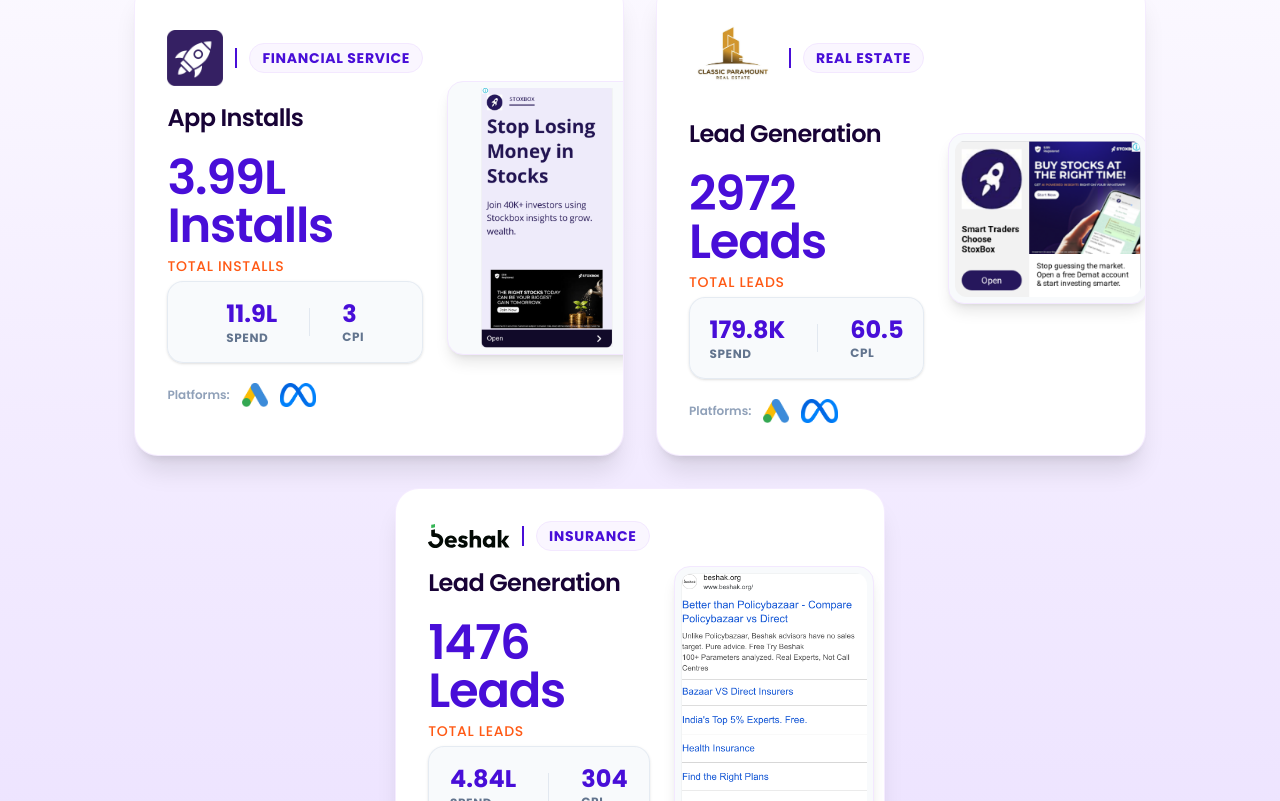
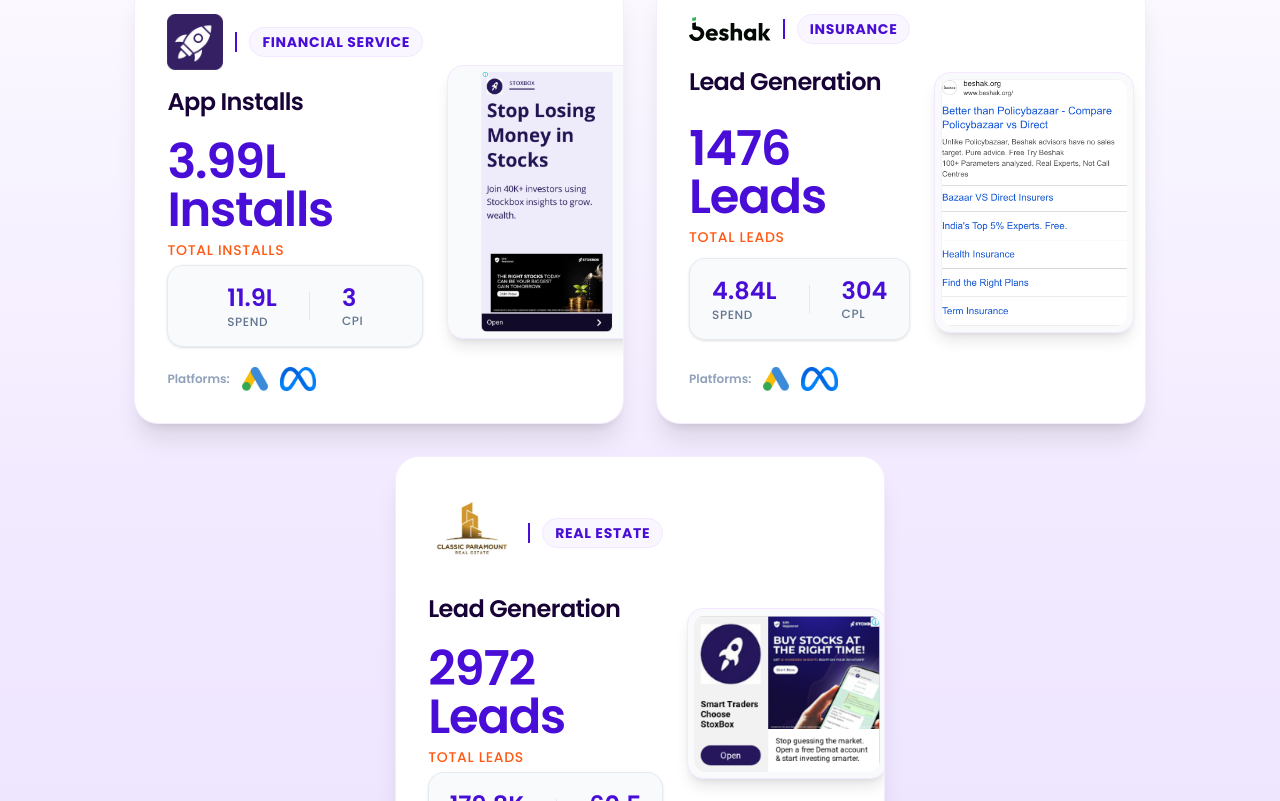
Before and after one commit to mizaan-sk/branmark-task, a Next.js app: page / in a window 1280 px wide. Shown: the part 1299-2100 px from the top of the page. Built offline with nearby package versions, Linux system fonts and the light colour scheme.

Commit message:
font fixed

```diff
--- a/app/components/ClientResults.jsx
+++ b/app/components/ClientResults.jsx
@@ -10,7 +10,7 @@
     brandName: "StoxBox",
     category: "Financial Service",
     logoSrc: "/logos/stox.png",
-    logoClass: "h-14 sm:h-14 w-auto max-w-[140px] object-contain",
+    logoClass: "h-18 sm:h-14 w-auto max-w-[140px] object-contain",
     type: "App Installs",
     totalLeads: "3.99L Installs",
     metricLabel: "TOTAL INSTALLS",
@@ -25,11 +25,30 @@
     adAlt: "StoxBox Financial Service Ad Creative",
   },
   {
+    id: "beshak",
+    brandName: "Beshak",
+    category: "Insurance",
+    logoSrc: "/logos/beshak.svg",
+    logoClass: "h-9 sm:h-6 w-auto max-w-[130px] object-contain",
+    type: "Lead Generation",
+    totalLeads: "1476 Leads",
+    metricLabel: "TOTAL LEADS",
+    spends: "4.84L",
+    cpl: "304",
+    costLabel: "CPL",
+    channels: [
+      { name: "Google Ads", iconSrc: "/assets/8.png" },
+      { name: "Meta Logo", iconSrc: "/assets/3.png" },
+    ],
+    adImageSrc: "/cs/c5.png",
+    adAlt: "Beshak Insurance Ad Creative",
+  },
+  {
     id: "classic-paramount",
     brandName: "Classic Paramount Real Estate",
     category: "Real Estate",
     logoSrc: "/logos/cp.jpg",
-    logoClass: "h-29 sm:h-22 w-auto max-w-[190px] object-contain",
+    logoClass: "h-24 sm:h-22 w-auto max-w-[190px] object-contain",
     type: "Lead Generation",
     totalLeads: "2972 Leads",
     metricLabel: "TOTAL LEADS",
@@ -42,25 +61,6 @@
     ],
     adImageSrc: "/cs/cd2.png",
     adAlt: "Classic Paramount Real Estate Ad Creative",
-  },
-  {
-    id: "beshak",
-    brandName: "Beshak",
-    category: "Insurance",
-    logoSrc: "/logos/beshak.svg",
-    logoClass: "h-5 sm:h-6 w-auto max-w-[130px] object-contain",
-    type: "Lead Generation",
-    totalLeads: "1476 Leads",
-    metricLabel: "TOTAL LEADS",
-    spends: "4.84L",
-    cpl: "304",
-    costLabel: "CPL",
-    channels: [
-      { name: "Google Ads", iconSrc: "/assets/8.png" },
-      { name: "Meta Logo", iconSrc: "/assets/3.png" },
-    ],
-    adImageSrc: "/cs/c5.png",
-    adAlt: "Beshak Insurance Ad Creative",
   },
 ];
 
@@ -76,9 +76,9 @@
   };
 
   const renderCard = (card) => (
-    <div className="bg-white rounded-3xl p-6 sm:p-8 md:p-8 shadow-xl hover:shadow-2xl border border-purple-100/80 flex flex-col sm:flex-row gap-6 items-center justify-between transition-all duration-300 group h-full relative overflow-hidden">
+    <div className="bg-white rounded-3xl p-6 sm:p-8 md:p-8 shadow-xl hover:shadow-2xl border border-purple-100/80 flex flex-col sm:flex-row gap-6 items-center justify-between transition-all duration-300 group h-full min-h-[440px] sm:min-h-0 relative overflow-hidden font-sans">
       {/* Left Details & Metrics */}
-      <div className="flex-1 space-y-4 w-full flex flex-col items-center sm:items-start text-center sm:text-left">
+      <div className="flex-1 space-y-4 w-full flex flex-col items-center sm:items-start text-center sm:text-left justify-between h-full">
 
         {/* Top Brand Header */}
         <div className="flex items-center justify-center sm:justify-start gap-3 flex-nowrap">
@@ -88,22 +88,22 @@
             className={`${card.logoClass || "h-8 sm:h-9 max-w-[140px] object-contain"} shrink-0`}
           />
           <div className="h-5 w-[2px] bg-[#480ed8] shrink-0" />
-          <span className="text-xs sm:text-sm font-bold text-[#480ed8] bg-purple-50/90 px-3 py-1 rounded-full border border-purple-100 uppercase tracking-wider whitespace-nowrap shrink-0">
+          <span className="text-xs sm:text-sm font-bold text-[#480ed8] bg-purple-50/90 px-3 py-1 rounded-full border border-purple-100 uppercase tracking-wider whitespace-nowrap shrink-0 font-sans">
             {card.category}
           </span>
         </div>
 
         {/* Campaign Service Subheading */}
-        <h3 className="text-[24px] sm:text-2xl font-semibold text-[#180336] tracking-tight">
+        <h3 className="text-[24px] sm:text-2xl font-semibold text-[#180336] tracking-tight font-sans">
           {card.type}
         </h3>
 
         {/* Main Big Result Stat */}
         <div className="flex flex-col items-center sm:items-start my-1">
-          <div className="text-3xl sm:text-4xl md:text-5xl font-semibold text-[#480ed8] tracking-tight leading-none">
+          <div className="text-3xl sm:text-4xl md:text-5xl font-semibold text-[#480ed8] tracking-tight leading-none font-sans">
             {card.totalLeads}
           </div>
-          <div className="text-[14px] font-medium uppercase text-[#FF5914] mt-1.5 tracking-wider">
+          <div className="text-[14px] font-medium uppercase text-[#FF5914] mt-1.5 tracking-wider font-sans">
             {card.metricLabel}
           </div>
         </div>
@@ -111,19 +111,19 @@
         {/* Metrics Pill (Spend & CPI/CPL) */}
         <div className="bg-slate-50/90 border border-slate-200/80 rounded-2xl p-3 sm:p-4 shadow-sm inline-flex items-center justify-center gap-6 sm:gap-8 text-center w-full max-w-[280px] sm:max-w-none">
           <div className="text-center sm:text-left">
-            <div className="text-lg sm:text-2xl font-bold text-[#480ed8]">{card.spends}</div>
-            <div className="text-[10px] sm:text-xs font-bold text-slate-500 uppercase tracking-wider">SPEND</div>
+            <div className="text-[19px] sm:text-2xl font-semibold text-[#480ed8] font-sans">{card.spends}</div>
+            <div className="text-[12px] sm:text-xs font-medium text-slate-500 uppercase tracking-wider font-sans">SPEND</div>
           </div>
           <div className="h-7 w-[1px] bg-slate-200" />
           <div className="text-center sm:text-left">
-            <div className="text-lg sm:text-2xl font-bold text-[#480ed8] leading-tight">{card.cpl}</div>
-            <div className="text-[10px] sm:text-xs font-bold text-slate-500 uppercase tracking-wider">{card.costLabel}</div>
+            <div className="text-[19px] sm:text-2xl font-semibold text-[#480ed8] leading-tight font-sans">{card.cpl}</div>
+            <div className="text-[12px] sm:text-xs font-medium text-slate-500 uppercase tracking-wider font-sans">{card.costLabel}</div>
           </div>
         </div>
 
         {/* Multi Channel Platform Logos */}
         <div className="flex items-center justify-center sm:justify-start gap-3 pt-1">
-          <span className="text-xs font-semibold text-slate-400">Platforms:</span>
+          <span className="text-xs font-semibold text-slate-400 font-sans">Platforms:</span>
           {card.channels.map((channel, idx) => (
             <img
               key={idx}
@@ -148,7 +148,7 @@
   );
 
   return (
-    <section id="proof" className="py-12 sm:py-20 md:py-[6vw] bg-gradient-to-b from-white via-[#f3ecff] to-[#eadfff] text-[#180336] relative overflow-hidden select-none">
+    <section id="proof" className="py-12 sm:py-20 md:py-[6vw] bg-gradient-to-b from-white via-[#f3ecff] to-[#eadfff] text-[#180336] relative overflow-hidden select-none font-sans">
       <div className="w-full max-w-7xl md:max-w-[85vw] mx-auto px-6 md:px-[3vw] relative z-10">
 
         {/* Header */}
@@ -159,7 +159,7 @@
               whileInView={{ opacity: 1, y: 0 }}
               viewport={{ once: true }}
               transition={{ duration: 0.6 }}
-              className="text-3xl sm:text-5xl md:text-[3.5vw] font-semibold text-[#180336] mb-2 sm:mb-4 md:mb-[1vw] tracking-tight"
+              className="text-3xl sm:text-5xl md:text-[3.5vw] font-semibold text-[#180336] mb-2 sm:mb-4 md:mb-[1vw] tracking-tight font-sans"
             >
               Proof, Not Promises
             </motion.h2>
@@ -169,7 +169,7 @@
               whileInView={{ opacity: 1, y: 0 }}
               viewport={{ once: true }}
               transition={{ duration: 0.6, delay: 0.1 }}
-              className="text-sm sm:text-xl md:text-[1.25vw] text-[#480ed8] font-semibold mb-4 sm:mb-8 md:mb-[2vw] md:leading-[1.8vw]"
+              className="text-sm sm:text-xl md:text-[1.25vw] text-[#480ed8] font-semibold mb-4 sm:mb-8 md:mb-[2vw] md:leading-[1.8vw] font-sans"
             >
               The math behind our marketing. Download the full performance reports to see how we did it.
             </motion.p>
@@ -177,7 +177,7 @@
         </div>
 
         {/* Desktop Grid View (2 Cards per Row) */}
-        <div className="hidden lg:grid lg:grid-cols-2 gap-8">
+        <div className="hidden lg:grid lg:grid-cols-2 gap-8 font-sans">
           {clientResultsData.map((card, idx) => (
             <motion.div
               key={card.id}
@@ -185,7 +185,7 @@
               whileInView={{ opacity: 1, y: 0 }}
               viewport={{ once: true }}
               transition={{ duration: 0.6, delay: idx * 0.15 }}
-              className={idx === 2 ? "lg:col-span-2 lg:max-w-[calc(50%-1rem)] lg:mx-auto w-full" : "w-full"}
+              className={idx === 2 ? "lg:col-span-2 lg:max-w-[calc(50%-1rem)] lg:mx-auto w-full font-sans" : "w-full font-sans"}
             >
               {renderCard(card)}
             </motion.div>
@@ -193,8 +193,8 @@
         </div>
 
         {/* Mobile Swiper Slider View */}
-        <div className="block lg:hidden relative w-full px-2">
-          <div className="overflow-hidden relative rounded-3xl">
+        <div className="block lg:hidden relative w-full px-2 font-sans">
+          <div className="overflow-hidden relative rounded-3xl min-h-[440px]">
             <AnimatePresence mode="wait">
               <motion.div
                 key={currentIndex}
@@ -213,7 +213,7 @@
                     prevSlide();
                   }
                 }}
-                className="w-full touch-pan-y"
+                className="w-full h-full touch-pan-y"
               >
                 {renderCard(clientResultsData[currentIndex])}
               </motion.div>
@@ -225,7 +225,7 @@
             <button
               onClick={prevSlide}
               aria-label="Previous Card"
-              className="p-3 rounded-full bg-white border border-purple-200 text-[#480ed8] shadow-md hover:bg-purple-50 active:scale-95 transition-all cursor-pointer"
+              className="p-3 rounded-full bg-white border border-purple-200 text-[#480ed8] shadow-md hover:bg-purple-50 active:scale-95 transition-all cursor-pointer font-sans"
             >
               <ChevronLeft className="w-5 h-5" />
             </button>
@@ -249,7 +249,7 @@
             <button
               onClick={nextSlide}
               aria-label="Next Card"
-              className="p-3 rounded-full bg-white border border-purple-200 text-[#480ed8] shadow-md hover:bg-purple-50 active:scale-95 transition-all cursor-pointer"
+              className="p-3 rounded-full bg-white border border-purple-200 text-[#480ed8] shadow-md hover:bg-purple-50 active:scale-95 transition-all cursor-pointer font-sans"
             >
               <ChevronRight className="w-5 h-5" />
             </button>
@@ -257,7 +257,7 @@
         </div>
 
         {/* Download PDF Button */}
-        <div className="flex items-center w-full md:pt-[5vw] pt-6 sm:pt-10 justify-center">
+        <div className="flex items-center w-full md:pt-[5vw] pt-6 sm:pt-10 justify-center font-sans">
           <motion.div
             initial={{ opacity: 0, scale: 0.95 }}
             whileInView={{ opacity: 1, scale: 1 }}
@@ -266,10 +266,10 @@
           >
             <a
               href="#contact"
-              className="inline-flex items-center gap-2 md:gap-[0.5vw] px-8 py-3.5 md:px-[2.2vw] md:py-[0.9vw] rounded-full text-base md:text-[1vw] font-bold text-white bg-[#FF5914] hover:bg-[#e04705] transition-all shadow-lg hover:shadow-orange-500/30 hover:scale-105 active:scale-95 cursor-pointer"
+              className="inline-flex items-center gap-2 md:gap-[0.5vw] px-8 py-3.5 md:px-[2.2vw] md:py-[0.9vw] rounded-full text-base md:text-[1vw] font-bold text-white bg-[#FF5914] hover:bg-[#e04705] transition-all shadow-lg hover:shadow-orange-500/30 hover:scale-105 active:scale-95 cursor-pointer font-sans"
             >
               <Download className="w-5 h-5 md:w-[1.2vw] md:h-[1.2vw]" />
-              <span>Download PDF</span>
+              <span className="font-sans">Download PDF</span>
             </a>
           </motion.div>
         </div>
--- a/app/components/Services.jsx
+++ b/app/components/Services.jsx
@@ -93,19 +93,19 @@
     <section
       ref={targetRef}
       id="goals"
-      className="relative md:h-[250vh] py-16 md:py-0 bg-gradient-to-b from-[#480ed8] via-[#3c09b8] to-[#310599] text-white select-none"
+      className="relative md:h-[250vh] py-16 md:py-0 bg-gradient-to-b from-[#480ed8] via-[#3c09b8] to-[#310599] text-white select-none font-sans"
     >
       {/* Desktop View: Sticky Scroll-Driven Horizontal Track */}
-      <div className="hidden md:flex sticky top-0 h-screen flex-col justify-center overflow-hidden">
+      <div className="hidden md:flex sticky top-0 h-screen flex-col justify-center overflow-hidden font-sans">
 
         {/* Desktop Header */}
-        <div className="w-full max-w-7xl md:max-w-[82vw] mx-auto px-6 md:px-[2.5vw] mb-10 md:mb-[2.5vw] z-10 shrink-0">
+        <div className="w-full max-w-7xl md:max-w-[82vw] mx-auto px-6 md:px-[2.5vw] mb-10 md:mb-[2.5vw] z-10 shrink-0 font-sans">
           <motion.h2
             initial={{ opacity: 0, y: 20 }}
             whileInView={{ opacity: 1, y: 0 }}
             viewport={{ once: true }}
             transition={{ duration: 0.6 }}
-            className="text-4xl sm:text-5xl md:text-[3.5vw] font-semibold text-white mb-3 md:mb-[0.8vw] tracking-tight"
+            className="text-4xl sm:text-5xl md:text-[3.5vw] font-semibold text-white mb-3 md:mb-[0.8vw] tracking-tight font-sans"
           >
             Choose Your Growth Goal.
           </motion.h2>
@@ -114,33 +114,33 @@
             whileInView={{ opacity: 1, y: 0 }}
             viewport={{ once: true }}
             transition={{ duration: 0.6, delay: 0.1 }}
-            className="text-lg sm:text-xl md:text-[1.25vw] text-white font-medium"
+            className="text-lg sm:text-xl md:text-[1.25vw] text-white font-medium font-sans"
           >
             Tell us the result you want. We’ll build the engine to get you there.
           </motion.p>
         </div>
 
         {/* Scroll-Driven Horizontal Cards Track */}
-        <div className="w-full pl-6 md:pl-[9vw] z-10 overflow-visible py-6 md:py-[1.8vw]">
-          <motion.div style={{ x }} className="flex gap-6 md:gap-[2vw] w-max pr-12 md:pr-[9vw] items-stretch">
+        <div className="w-full pl-6 md:pl-[9vw] z-10 overflow-visible py-6 md:py-[1.8vw] font-sans">
+          <motion.div style={{ x }} className="flex gap-6 md:gap-[2vw] w-max pr-12 md:pr-[9vw] items-stretch font-sans">
             {goals.map((goal) => {
               return (
                 <motion.div
                   key={goal.title}
                   whileHover={{ y: -10, scale: 1.02 }}
-                  className="w-[85vw] sm:w-[460px] md:w-[30vw] bg-white text-[#180336] rounded-[2.2rem] md:rounded-[2.4vw] p-6 sm:p-8 md:p-[3vw] shadow-2xl flex items-stretch justify-between gap-6 md:gap-[1.5vw] shrink-0 border border-white/20 cursor-pointer group"
+                  className="w-[85vw] sm:w-[460px] md:w-[30vw] bg-white text-[#180336] rounded-[2.2rem] md:rounded-[2.4vw] p-6 sm:p-8 md:p-[3vw] shadow-2xl flex items-stretch justify-between gap-6 md:gap-[1.5vw] shrink-0 border border-white/20 cursor-pointer group font-sans"
                 >
-                  <div className="flex flex-col justify-between flex-1 pr-2">
+                  <div className="flex flex-col justify-between flex-1 pr-2 font-sans">
                     <div>
-                      <h3 className="text-3xl sm:text-4xl md:text-[1.8vw] font-bold text-[#480ed8] leading-[1.05] mb-3 md:mb-[0.8vw] tracking-tight max-w-[10ch] md:max-w-[12vw]">
+                      <h3 className="text-3xl sm:text-4xl md:text-[1.8vw] font-bold text-[#480ed8] leading-[1.05] mb-3 md:mb-[0.8vw] tracking-tight max-w-[10ch] md:max-w-[12vw] font-sans">
                         {goal.title}
                       </h3>
 
-                      <p className="text-sm sm:text-base md:text-[0.95vw] font-bold text-[#FF5914] italic mb-2 md:mb-[0.4vw]">
+                      <p className="text-sm sm:text-base md:text-[0.95vw] font-bold text-[#FF5914] italic mb-2 md:mb-[0.4vw] font-sans">
                         {goal.question}
                       </p>
 
-                      <p className="text-xs sm:text-sm md:text-[0.85vw] text-[#180336] font-medium leading-snug md:leading-[1.25vw] mb-6 md:mb-[1.5vw]">
+                      <p className="text-xs sm:text-sm md:text-[0.85vw] text-[#180336] font-medium leading-snug md:leading-[1.25vw] mb-6 md:mb-[1.5vw] font-sans">
                         {goal.description}
                       </p>
                     </div>
@@ -148,7 +148,7 @@
                     <div>
                       <a
                         href="#contact"
-                        className="px-7 py-2.5 md:px-[1.8vw] md:py-[0.55vw] rounded-full text-sm md:text-[0.9vw] font-bold text-white bg-[#FF5914] hover:bg-[#e04705] transition-all shadow-md hover:shadow-orange-500/30 hover:scale-105 active:scale-95 inline-block"
+                        className="px-7 py-2.5 md:px-[1.8vw] md:py-[0.55vw] rounded-full text-sm md:text-[0.9vw] font-bold text-white bg-[#FF5914] hover:bg-[#e04705] transition-all shadow-md hover:shadow-orange-500/30 hover:scale-105 active:scale-95 inline-block font-sans"
                       >
                         Choose
                       </a>
@@ -171,13 +171,13 @@
       </div>
 
       {/* Mobile View: Hand-Scrollable Horizontal Track */}
-      <div className="block md:hidden px-4">
+      <div className="block md:hidden px-4 font-sans">
         {/* Mobile Header */}
-        <div className="text-center mb-6">
-          <h2 className="text-3xl font-bold text-white mb-2 tracking-tight">
+        <div className="text-center mb-6 font-sans">
+          <h2 className="text-3xl font-bold text-white mb-2 tracking-tight font-sans">
             Choose Your Growth Goal.
           </h2>
-          <p className="text-sm text-white/90 font-medium">
+          <p className="text-sm text-white/90 font-medium font-sans">
             Tell us the result you want. We’ll build the engine to get you there.
           </p>
         </div>
@@ -186,16 +186,16 @@
         <div
           ref={scrollRef}
           onScroll={handleMobileScroll}
-          className="flex gap-4 overflow-x-auto snap-x snap-mandatory scroll-smooth no-scrollbar py-3 w-full touch-pan-x"
+          className="flex gap-4 overflow-x-auto snap-x snap-mandatory scroll-smooth no-scrollbar py-3 w-full touch-pan-x font-sans"
         >
           {goals.map((goal) => (
             <div
               key={goal.title}
-              className="w-full shrink-0 snap-center bg-white text-[#180336] rounded-[40px] sm:rounded-[55px] p-6 sm:p-8 shadow-2xl flex flex-col justify-between border border-white/20"
+              className="w-full shrink-0 snap-center bg-white text-[#180336] rounded-[40px] sm:rounded-[55px] p-6 sm:p-8 shadow-2xl flex flex-col justify-between border border-white/20 font-sans"
             >
               <div>
-                <div className="flex items-center justify-between gap-3 mb-2">
-                  <h3 className="text-2xl font-black max-md:font-semibold text-[#480ed8] leading-tight">
+                <div className="flex items-center justify-between gap-3 mb-2 font-sans">
+                  <h3 className="text-2xl font-black max-md:font-semibold text-[#480ed8] leading-tight font-sans">
                     {goal.title}
                   </h3>
                   <div className="p-4 rounded-t-3xl rounded-bl-3xl rounded-br-3xl bg-[#EAE4FF] flex items-center justify-center shrink-0">
@@ -207,11 +207,11 @@
                   </div>
                 </div>
 
-                <p className="text-xs max-md:font-semibold max-md:pt-[15px] font-bold max-md:text-[17px] text-[#FF5914] italic mb-2">
+                <p className="text-xs max-md:font-semibold max-md:pt-[15px] font-bold max-md:text-[17px] text-[#FF5914] italic mb-2 font-sans">
                   {goal.question}
                 </p>
 
-                <p className="text-xs text-[#180336] max-md:text-[18px] font-medium leading-relaxed mb-6">
+                <p className="text-xs text-[#180336] max-md:text-[18px] font-medium leading-relaxed mb-6 font-sans">
                   {goal.description}
                 </p>
               </div>
@@ -219,7 +219,7 @@
               <div>
                 <a
                   href="#contact"
-                  className="max-md:text-[18px] px-6 py-2 rounded-full text-xs font-semibold text-white bg-[#FF5914] hover:bg-[#e04705] transition-all shadow-md inline-block"
+                  className="max-md:text-[18px] px-6 py-2 rounded-full text-xs font-semibold text-white bg-[#FF5914] hover:bg-[#e04705] transition-all shadow-md inline-block font-sans"
                 >
                   Choose
                 </a>
@@ -229,10 +229,10 @@
         </div>
 
         {/* Mobile Controls: Left / Right Arrows + Dots */}
-        <div className="flex items-center justify-between mt-6 px-2">
+        <div className="flex items-center justify-between mt-6 px-2 font-sans">
           <button
             onClick={prevSlide}
-            className="w-10 h-10 rounded-full bg-white/20 text-white flex items-center justify-center hover:bg-white/30 backdrop-blur-md transition-all shadow-lg active:scale-95"
+            className="w-10 h-10 rounded-full bg-white/20 text-white flex items-center justify-center hover:bg-white/30 backdrop-blur-md transition-all shadow-lg active:scale-95 font-sans"
             aria-label="Previous Goal"
           >
             <ChevronLeft className="w-5 h-5 stroke-[2.5]" />
@@ -254,7 +254,7 @@
 
           <button
             onClick={nextSlide}
-            className="w-10 h-10 rounded-full bg-white/20 text-white flex items-center justify-center hover:bg-white/30 backdrop-blur-md transition-all shadow-lg active:scale-95"
+            className="w-10 h-10 rounded-full bg-white/20 text-white flex items-center justify-center hover:bg-white/30 backdrop-blur-md transition-all shadow-lg active:scale-95 font-sans"
             aria-label="Next Goal"
           >
             <ChevronRight className="w-5 h-5 stroke-[2.5]" />
```
